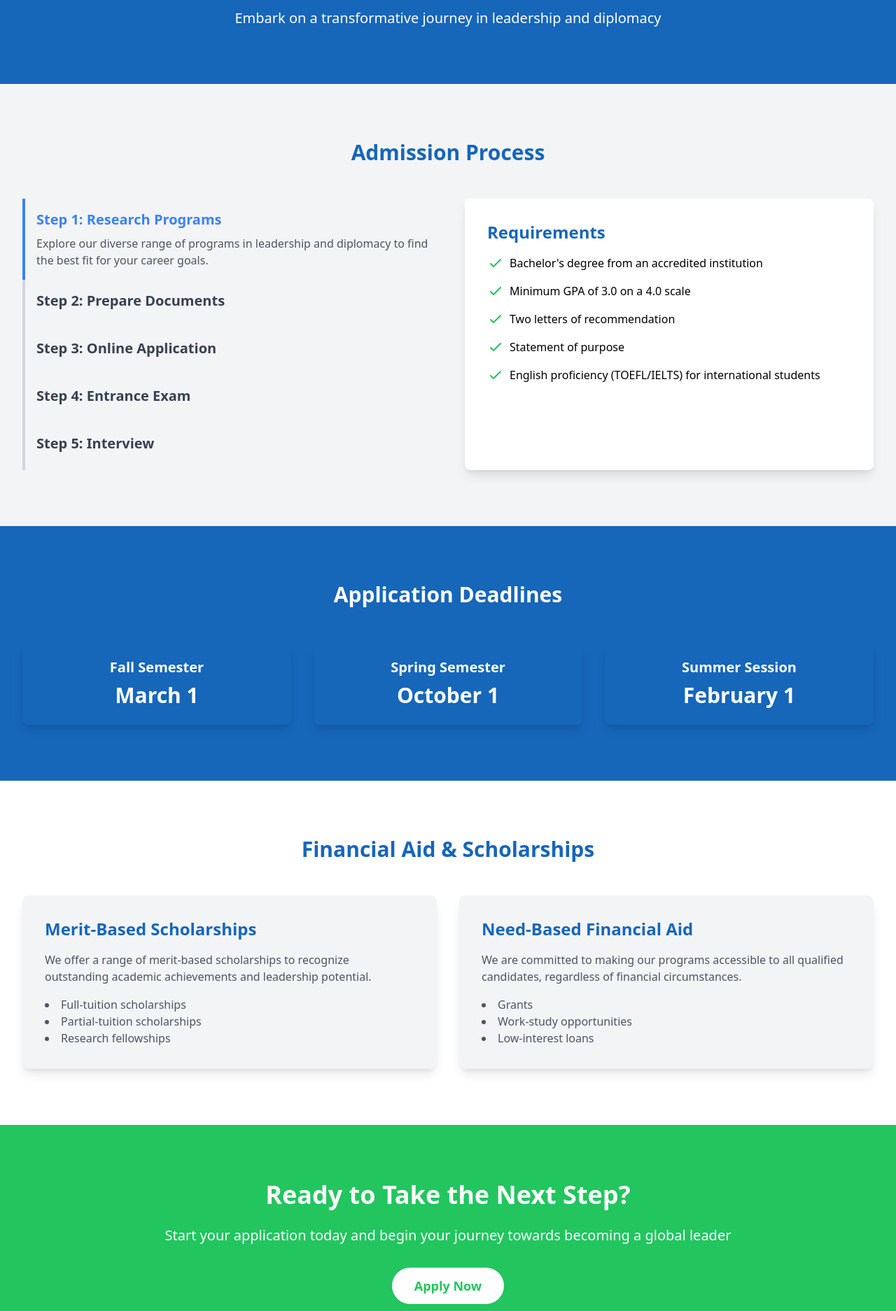
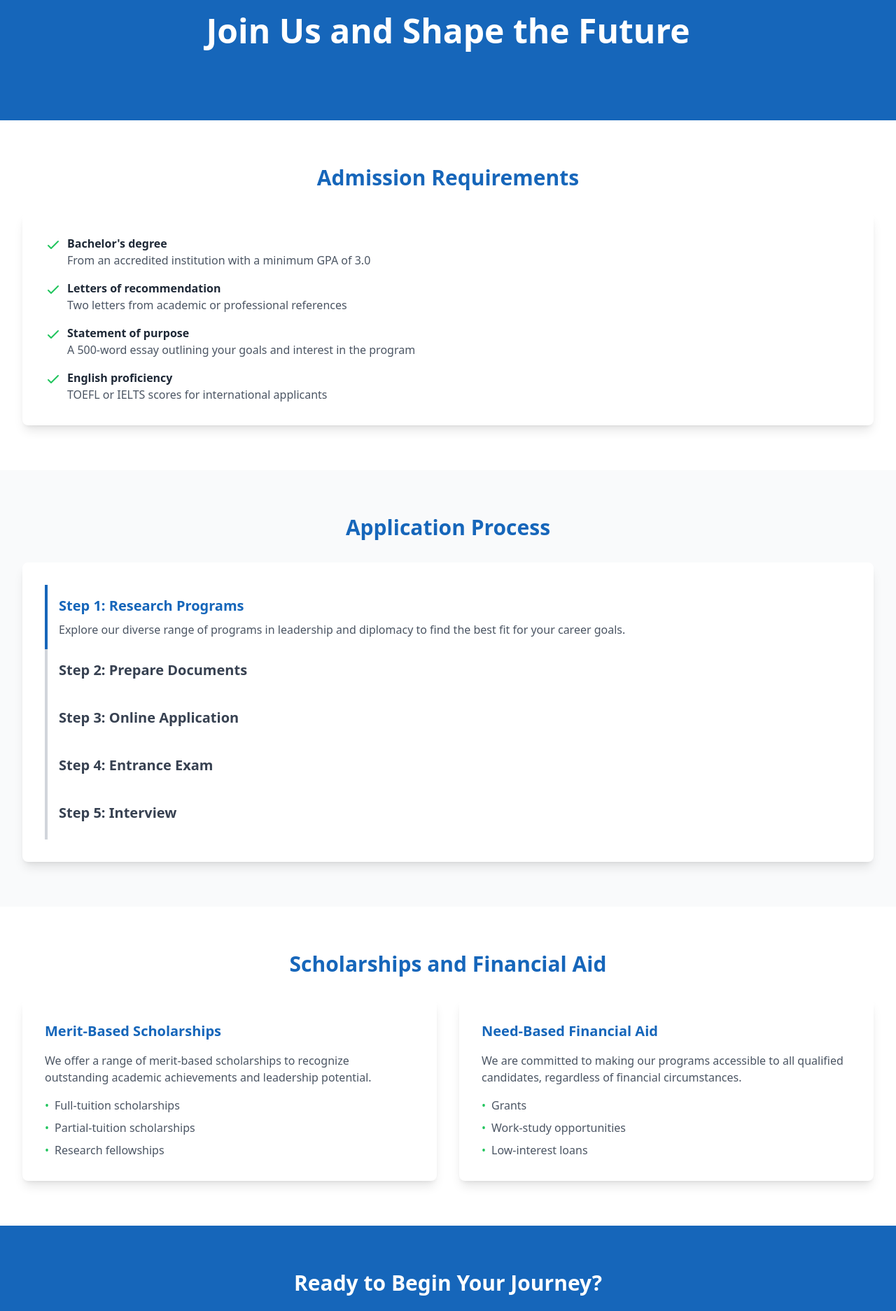
Before and after one commit to hamzaiftikhhar/Teaching-Pakistan, a React (Create React App) app: page /admissions in a window 1280 px wide. Shown: the part 140-2014 px from the top of the page at 70% size. Built offline with nearby package versions, Linux system fonts and the light colour scheme.

Commit message:
Updated content

```diff
--- a/src/pages/Admissions.js
+++ b/src/pages/Admissions.js
@@ -2,15 +2,14 @@
 
 import { useState } from "react"
 import { motion } from "framer-motion"
-import { useAnimateOnce } from "../components/ui/animate-once"
 
 const AdmissionStep = ({ step, title, description, isActive, onClick }) => (
   <motion.div
-    className={`border-l-4 pl-4 py-4 cursor-pointer ${isActive ? "border-blue-500" : "border-gray-300"}`}
+    className={`border-l-4 pl-4 py-4 cursor-pointer ${isActive ? "border-[#1666ba]" : "border-gray-300"}`}
     whileHover={{ x: 5 }}
     onClick={onClick}
   >
-    <h3 className={`text-xl font-semibold mb-2 ${isActive ? "text-blue-500" : "text-gray-700"}`}>
+    <h3 className={`text-xl font-semibold mb-2 ${isActive ? "text-[#1666ba]" : "text-gray-700"}`}>
       Step {step}: {title}
     </h3>
     {isActive && (
@@ -28,11 +27,6 @@ const AdmissionStep = ({ step, title, description, isActive, onClick }) => (
 
 const Admissions = () => {
   const [activeStep, setActiveStep] = useState(1)
-  const heroAnimation = useAnimateOnce()
-  const admissionProcessAnimation = useAnimateOnce()
-  const deadlinesAnimation = useAnimateOnce()
-  const financialAidAnimation = useAnimateOnce()
-  const ctaAnimation = useAnimateOnce()
 
   const admissionSteps = [
     {
@@ -63,50 +57,108 @@ const Admissions = () => {
   ]
 
   return (
-    <div className="bg-gray-100 min-h-screen">
+    <div className="bg-white pt-20">
       {/* Hero Section */}
       <section className="relative py-20 bg-[#1666ba] text-white">
         <div className="max-w-7xl mx-auto px-4 sm:px-6 lg:px-8">
           <motion.h1
-            ref={heroAnimation.ref}
             initial={{ y: -20, opacity: 0 }}
-            animate={heroAnimation.controls}
-            variants={{
-              visible: { y: 0, opacity: 1, transition: { duration: 0.8 } },
-            }}
+            animate={{ y: 0, opacity: 1 }}
+            transition={{ duration: 0.8 }}
             className="text-4xl md:text-5xl font-bold text-center mb-6"
           >
-            Join Our Global Community
+            Join Us and Shape the Future
           </motion.h1>
-          <motion.p
-            ref={heroAnimation.ref}
-            initial={{ y: 20, opacity: 0 }}
-            animate={heroAnimation.controls}
-            variants={{
-              visible: { y: 0, opacity: 1, transition: { delay: 0.2, duration: 0.8 } },
-            }}
-            className="text-xl text-center max-w-3xl mx-auto"
-          >
-            Embark on a transformative journey in leadership and diplomacy
-          </motion.p>
         </div>
       </section>
 
-      {/* Admission Process */}
-      <section className="py-20" ref={admissionProcessAnimation.ref}>
+      {/* Admission Requirements */}
+      <section className="py-16">
         <div className="max-w-7xl mx-auto px-4 sm:px-6 lg:px-8">
-          <motion.h2
-            initial={{ opacity: 0 }}
-            animate={admissionProcessAnimation.controls}
-            variants={{
-              visible: { opacity: 1, transition: { duration: 0.8 } },
-            }}
-            className="text-3xl font-bold text-center text-[#1666ba] mb-12"
+          <motion.div
+            initial={{ opacity: 0, y: 20 }}
+            whileInView={{ opacity: 1, y: 0 }}
+            transition={{ duration: 0.8 }}
           >
-            Admission Process
-          </motion.h2>
-          <div className="grid md:grid-cols-2 gap-12">
+            <h2 className="text-3xl font-bold text-[#1666ba] mb-8 text-center">Admission Requirements</h2>
+            <div className="bg-white p-8 rounded-lg shadow-lg">
+              <ul className="space-y-4">
+                <li className="flex items-start">
+                  <svg
+                    className="w-6 h-6 text-green-500 mr-2 mt-0.5 flex-shrink-0"
+                    fill="none"
+                    stroke="currentColor"
+                    viewBox="0 0 24 24"
+                    xmlns="http://www.w3.org/2000/svg"
+                  >
+                    <path strokeLinecap="round" strokeLinejoin="round" strokeWidth="2" d="M5 13l4 4L19 7"></path>
+                  </svg>
                   <div>
+                    <span className="font-semibold text-gray-800">Bachelor's degree</span>
+                    <p className="text-gray-600">From an accredited institution with a minimum GPA of 3.0</p>
+                  </div>
+                </li>
+                <li className="flex items-start">
+                  <svg
+                    className="w-6 h-6 text-green-500 mr-2 mt-0.5 flex-shrink-0"
+                    fill="none"
+                    stroke="currentColor"
+                    viewBox="0 0 24 24"
+                    xmlns="http://www.w3.org/2000/svg"
+                  >
+                    <path strokeLinecap="round" strokeLinejoin="round" strokeWidth="2" d="M5 13l4 4L19 7"></path>
+                  </svg>
+                  <div>
+                    <span className="font-semibold text-gray-800">Letters of recommendation</span>
+                    <p className="text-gray-600">Two letters from academic or professional references</p>
+                  </div>
+                </li>
+                <li className="flex items-start">
+                  <svg
+                    className="w-6 h-6 text-green-500 mr-2 mt-0.5 flex-shrink-0"
+                    fill="none"
+                    stroke="currentColor"
+                    viewBox="0 0 24 24"
+                    xmlns="http://www.w3.org/2000/svg"
+                  >
+                    <path strokeLinecap="round" strokeLinejoin="round" strokeWidth="2" d="M5 13l4 4L19 7"></path>
+                  </svg>
+                  <div>
+                    <span className="font-semibold text-gray-800">Statement of purpose</span>
+                    <p className="text-gray-600">A 500-word essay outlining your goals and interest in the program</p>
+                  </div>
+                </li>
+                <li className="flex items-start">
+                  <svg
+                    className="w-6 h-6 text-green-500 mr-2 mt-0.5 flex-shrink-0"
+                    fill="none"
+                    stroke="currentColor"
+                    viewBox="0 0 24 24"
+                    xmlns="http://www.w3.org/2000/svg"
+                  >
+                    <path strokeLinecap="round" strokeLinejoin="round" strokeWidth="2" d="M5 13l4 4L19 7"></path>
+                  </svg>
+                  <div>
+                    <span className="font-semibold text-gray-800">English proficiency</span>
+                    <p className="text-gray-600">TOEFL or IELTS scores for international applicants</p>
+                  </div>
+                </li>
+              </ul>
+            </div>
+          </motion.div>
+        </div>
+      </section>
+
+      {/* Application Process */}
+      <section className="py-16 bg-gray-50">
+        <div className="max-w-7xl mx-auto px-4 sm:px-6 lg:px-8">
+          <motion.div
+            initial={{ opacity: 0, y: 20 }}
+            whileInView={{ opacity: 1, y: 0 }}
+            transition={{ duration: 0.8 }}
+          >
+            <h2 className="text-3xl font-bold text-[#1666ba] mb-8 text-center">Application Process</h2>
+            <div className="bg-white p-8 rounded-lg shadow-lg">
               {admissionSteps.map((step, index) => (
                 <AdmissionStep
                   key={index}
@@ -118,194 +170,82 @@ const Admissions = () => {
                 />
               ))}
             </div>
+          </motion.div>
+        </div>
+      </section>
+
+      {/* Scholarships and Financial Aid */}
+      <section className="py-16">
+        <div className="max-w-7xl mx-auto px-4 sm:px-6 lg:px-8">
+          <motion.div
+            initial={{ opacity: 0, y: 20 }}
+            whileInView={{ opacity: 1, y: 0 }}
+            transition={{ duration: 0.8 }}
+          >
+            <h2 className="text-3xl font-bold text-[#1666ba] mb-8 text-center">Scholarships and Financial Aid</h2>
+            <div className="grid md:grid-cols-2 gap-8">
               <div className="bg-white p-8 rounded-lg shadow-lg">
-              <h3 className="text-2xl font-bold text-[#1666ba] mb-4">Requirements</h3>
-              <ul className="space-y-4">
+                <h3 className="text-xl font-bold text-[#1666ba] mb-4">Merit-Based Scholarships</h3>
+                <p className="text-gray-600 mb-4">
+                  We offer a range of merit-based scholarships to recognize outstanding academic achievements and
+                  leadership potential.
+                </p>
+                <ul className="space-y-2 text-gray-600">
                   <li className="flex items-center">
-                  <svg
-                    className="w-6 h-6 text-green-500 mr-2"
-                    fill="none"
-                    stroke="currentColor"
-                    viewBox="0 0 24 24"
-                    xmlns="http://www.w3.org/2000/svg"
-                  >
-                    <path strokeLinecap="round" strokeLinejoin="round" strokeWidth="2" d="M5 13l4 4L19 7"></path>
-                  </svg>
-                  Bachelor's degree from an accredited institution
+                    <span className="text-green-500 mr-2">•</span>
+                    Full-tuition scholarships
                   </li>
                   <li className="flex items-center">
-                  <svg
-                    className="w-6 h-6 text-green-500 mr-2"
-                    fill="none"
-                    stroke="currentColor"
-                    viewBox="0 0 24 24"
-                    xmlns="http://www.w3.org/2000/svg"
-                  >
-                    <path strokeLinecap="round" strokeLinejoin="round" strokeWidth="2" d="M5 13l4 4L19 7"></path>
-                  </svg>
-                  Minimum GPA of 3.0 on a 4.0 scale
+                    <span className="text-green-500 mr-2">•</span>
+                    Partial-tuition scholarships
                   </li>
                   <li className="flex items-center">
-                  <svg
-                    className="w-6 h-6 text-green-500 mr-2"
-                    fill="none"
-                    stroke="currentColor"
-                    viewBox="0 0 24 24"
-                    xmlns="http://www.w3.org/2000/svg"
-                  >
-                    <path strokeLinecap="round" strokeLinejoin="round" strokeWidth="2" d="M5 13l4 4L19 7"></path>
-                  </svg>
-                  Two letters of recommendation
+                    <span className="text-green-500 mr-2">•</span>
+                    Research fellowships
+                  </li>
+                </ul>
+              </div>
+              <div className="bg-white p-8 rounded-lg shadow-lg">
+                <h3 className="text-xl font-bold text-[#1666ba] mb-4">Need-Based Financial Aid</h3>
+                <p className="text-gray-600 mb-4">
+                  We are committed to making our programs accessible to all qualified candidates, regardless of
+                  financial circumstances.
+                </p>
+                <ul className="space-y-2 text-gray-600">
+                  <li className="flex items-center">
+                    <span className="text-green-500 mr-2">•</span>
+                    Grants
                   </li>
                   <li className="flex items-center">
-                  <svg
-                    className="w-6 h-6 text-green-500 mr-2"
-                    fill="none"
-                    stroke="currentColor"
-                    viewBox="0 0 24 24"
-                    xmlns="http://www.w3.org/2000/svg"
-                  >
-                    <path strokeLinecap="round" strokeLinejoin="round" strokeWidth="2" d="M5 13l4 4L19 7"></path>
-                  </svg>
-                  Statement of purpose
+                    <span className="text-green-500 mr-2">•</span>
+                    Work-study opportunities
                   </li>
                   <li className="flex items-center">
-                  <svg
-                    className="w-6 h-6 text-green-500 mr-2"
-                    fill="none"
-                    stroke="currentColor"
-                    viewBox="0 0 24 24"
-                    xmlns="http://www.w3.org/2000/svg"
-                  >
-                    <path strokeLinecap="round" strokeLinejoin="round" strokeWidth="2" d="M5 13l4 4L19 7"></path>
-                  </svg>
-                  English proficiency (TOEFL/IELTS) for international students
+                    <span className="text-green-500 mr-2">•</span>
+                    Low-interest loans
                   </li>
                 </ul>
               </div>
             </div>
+          </motion.div>
         </div>
       </section>
 
-      {/* Application Deadlines */}
-      <section className="py-20 bg-[#1666ba] text-white" ref={deadlinesAnimation.ref}>
-        <div className="max-w-7xl mx-auto px-4 sm:px-6 lg:px-8">
-          <motion.h2
-            initial={{ opacity: 0 }}
-            animate={deadlinesAnimation.controls}
-            variants={{
-              visible: { opacity: 1, transition: { duration: 0.8 } },
-            }}
-            className="text-3xl font-bold text-center mb-12"
-          >
-            Application Deadlines
-          </motion.h2>
-          <div className="grid grid-cols-1 md:grid-cols-3 gap-8">
-            {[
-              { term: "Fall Semester", deadline: "March 1" },
-              { term: "Spring Semester", deadline: "October 1" },
-              { term: "Summer Session", deadline: "February 1" },
-            ].map((deadline, index) => (
-              <motion.div
-                key={index}
-                initial={{ y: 50, opacity: 0 }}
-                animate={deadlinesAnimation.controls}
-                variants={{
-                  visible: { y: 0, opacity: 1, transition: { duration: 0.8, delay: index * 0.2 } },
-                }}
-                className="bg-[#1666ba] p-6 rounded-lg shadow-lg text-center"
-              >
-                <h3 className="text-xl font-semibold mb-2">{deadline.term}</h3>
-                <p className="text-3xl font-bold">{deadline.deadline}</p>
-              </motion.div>
-            ))}
-          </div>
-        </div>
-      </section>
-
-      {/* Financial Aid */}
-      <section className="py-20 bg-white" ref={financialAidAnimation.ref}>
-        <div className="max-w-7xl mx-auto px-4 sm:px-6 lg:px-8">
-          <motion.h2
-            initial={{ opacity: 0 }}
-            animate={financialAidAnimation.controls}
-            variants={{
-              visible: { opacity: 1, transition: { duration: 0.8 } },
-            }}
-            className="text-3xl font-bold text-center text-[#1666ba] mb-12"
-          >
-            Financial Aid & Scholarships
-          </motion.h2>
-          <div className="grid grid-cols-1 md:grid-cols-2 gap-8">
-            <motion.div
-              initial={{ x: -50, opacity: 0 }}
-              animate={financialAidAnimation.controls}
-              variants={{
-                visible: { x: 0, opacity: 1, transition: { duration: 0.8 } },
-              }}
-              className="bg-gray-100 p-8 rounded-lg shadow-lg"
-            >
-              <h3 className="text-2xl font-bold text-[#1666ba] mb-4">Merit-Based Scholarships</h3>
-              <p className="text-gray-600 mb-4">
-                We offer a range of merit-based scholarships to recognize outstanding academic achievements and
-                leadership potential.
-              </p>
-              <ul className="list-disc list-inside text-gray-600">
-                <li>Full-tuition scholarships</li>
-                <li>Partial-tuition scholarships</li>
-                <li>Research fellowships</li>
-              </ul>
-            </motion.div>
-            <motion.div
-              initial={{ x: 50, opacity: 0 }}
-              animate={financialAidAnimation.controls}
-              variants={{
-                visible: { x: 0, opacity: 1, transition: { duration: 0.8 } },
-              }}
-              className="bg-gray-100 p-8 rounded-lg shadow-lg"
-            >
-              <h3 className="text-2xl font-bold text-[#1666ba] mb-4">Need-Based Financial Aid</h3>
-              <p className="text-gray-600 mb-4">
-                We are committed to making our programs accessible to all qualified candidates, regardless of financial
-                circumstances.
-              </p>
-              <ul className="list-disc list-inside text-gray-600">
-                <li>Grants</li>
-                <li>Work-study opportunities</li>
-                <li>Low-interest loans</li>
-              </ul>
-            </motion.div>
-          </div>
-        </div>
-      </section>
-
-      {/* CTA */}
-      <section className="py-20 bg-green-500 text-white" ref={ctaAnimation.ref}>
+      {/* CTA Section */}
+      <section className="py-16 bg-[#1666ba] text-white">
         <div className="max-w-4xl mx-auto px-4 text-center">
           <motion.h2
             initial={{ opacity: 0 }}
-            animate={ctaAnimation.controls}
-            variants={{
-              visible: { opacity: 1, transition: { duration: 0.8 } },
-            }}
-            className="text-3xl md:text-4xl font-bold mb-6"
+            whileInView={{ opacity: 1 }}
+            transition={{ duration: 0.8 }}
+            className="text-3xl font-bold mb-6"
           >
-            Ready to Take the Next Step?
+            Ready to Begin Your Journey?
           </motion.h2>
-          <motion.p
-            initial={{ y: 20, opacity: 0 }}
-            animate={ctaAnimation.controls}
-            variants={{
-              visible: { y: 0, opacity: 1, transition: { delay: 0.2, duration: 0.8 } },
-            }}
-            className="text-xl mb-8"
-          >
-            Start your application today and begin your journey towards becoming a global leader
-          </motion.p>
           <motion.button
             whileHover={{ scale: 1.05 }}
             whileTap={{ scale: 0.95 }}
-            className="bg-white text-green-500 px-8 py-3 rounded-full text-lg font-semibold transition-colors duration-200 hover:bg-gray-100"
+            className="bg-white text-[#1666ba] px-8 py-3 rounded-full text-lg font-semibold transition-colors duration-200 hover:bg-gray-100"
           >
             Apply Now
           </motion.button>
```
Lines whose indentation alone changed are shown as unchanged.
